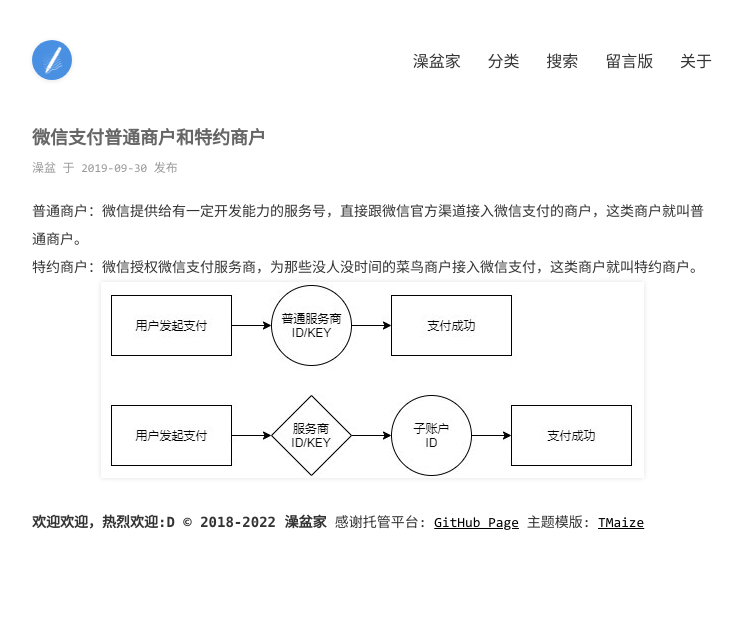
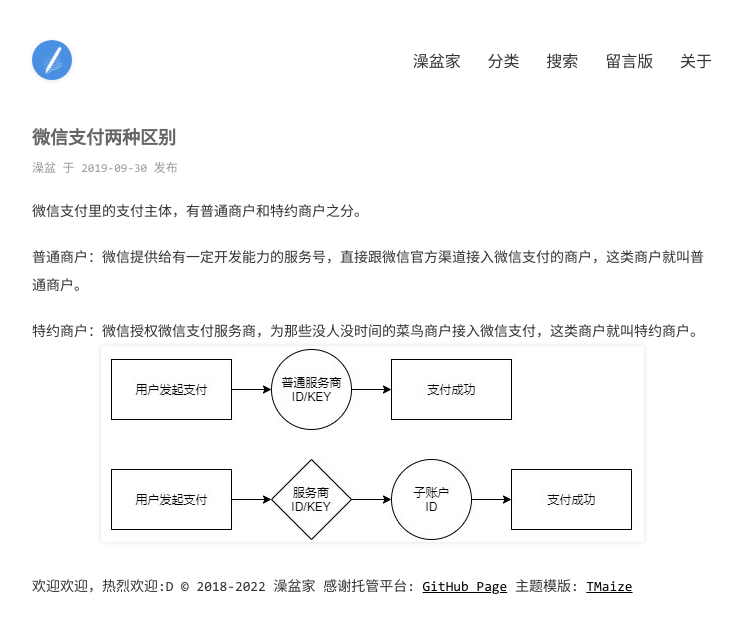
Before and after one commit to Zaopen/zaopen.github.io, a Jekyll site: the page built from _posts/2019-09-30-微信支付普通商户和特约商户.md, in a window 1280 px wide. Shown: the top 633 px of the page, without its empty margins (268-1011 px from the left). Built offline with Jekyll 4.4.1, drawn with Linux system fonts in a browser that asks for light colours.

Commit message:
update css

```diff
--- a/_includes/footer.html
+++ b/_includes/footer.html
@@ -1,5 +1,5 @@
 <footer class="footer">
-  <span style="font-weight: bold;">{{ site.footerText }}</span>
+  <span>{{ site.footerText }}</span>
   <span></span>
   <span >感谢托管平台:</span>
   <a href="https://pages.github.com/">GitHub Page</a>
--- a/_posts/2019-09-30-微信支付普通商户和特约商户.md
+++ b/_posts/2019-09-30-微信支付普通商户和特约商户.md
@@ -1,10 +1,13 @@
 ---
 layout: mypost
-title: 微信支付普通商户和特约商户
+title: 微信支付两种区别
 date: 2019-09-30
 categories: [产品]
 ---
 
+微信支付里的支付主体，有普通商户和特约商户之分。
+
 普通商户：微信提供给有一定开发能力的服务号，直接跟微信官方渠道接入微信支付的商户，这类商户就叫普通商户。
+
 特约商户：微信授权微信支付服务商，为那些没人没时间的菜鸟商户接入微信支付，这类商户就叫特约商户。
 ![普通商户和特约商户](pay.jpg)
--- a/static/css/post.css
+++ b/static/css/post.css
@@ -25,13 +25,13 @@
   font-size: 17px;
   position: relative;
 }
-.page-post .post h1::before,
+/* .page-post .post h1::before,
 .page-post .post h2::before {
   content: '#';
   top: 0;
   font-weight: bold;
   padding-right: 6px;
-}
+} */
 .page-post h3,
 .page-post h4,
 .page-post h5,
@@ -73,7 +73,7 @@
   height: auto;
   box-shadow: 0 0 5px #e0e0e0;
 }
-.page-post img[alt='line'] {
+.page-post img[alt='inline'] {
   display: inline-block;
   vertical-align: middle;
   background-color: transparent;
```
